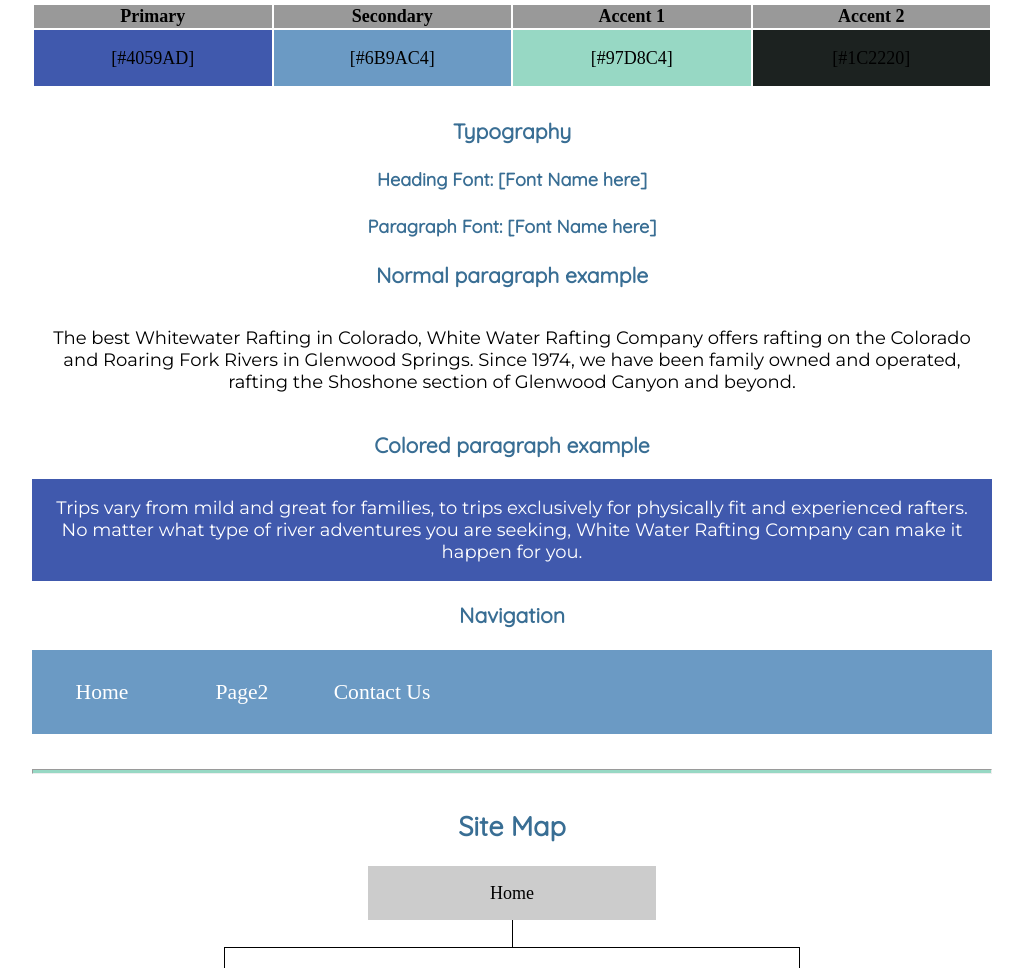
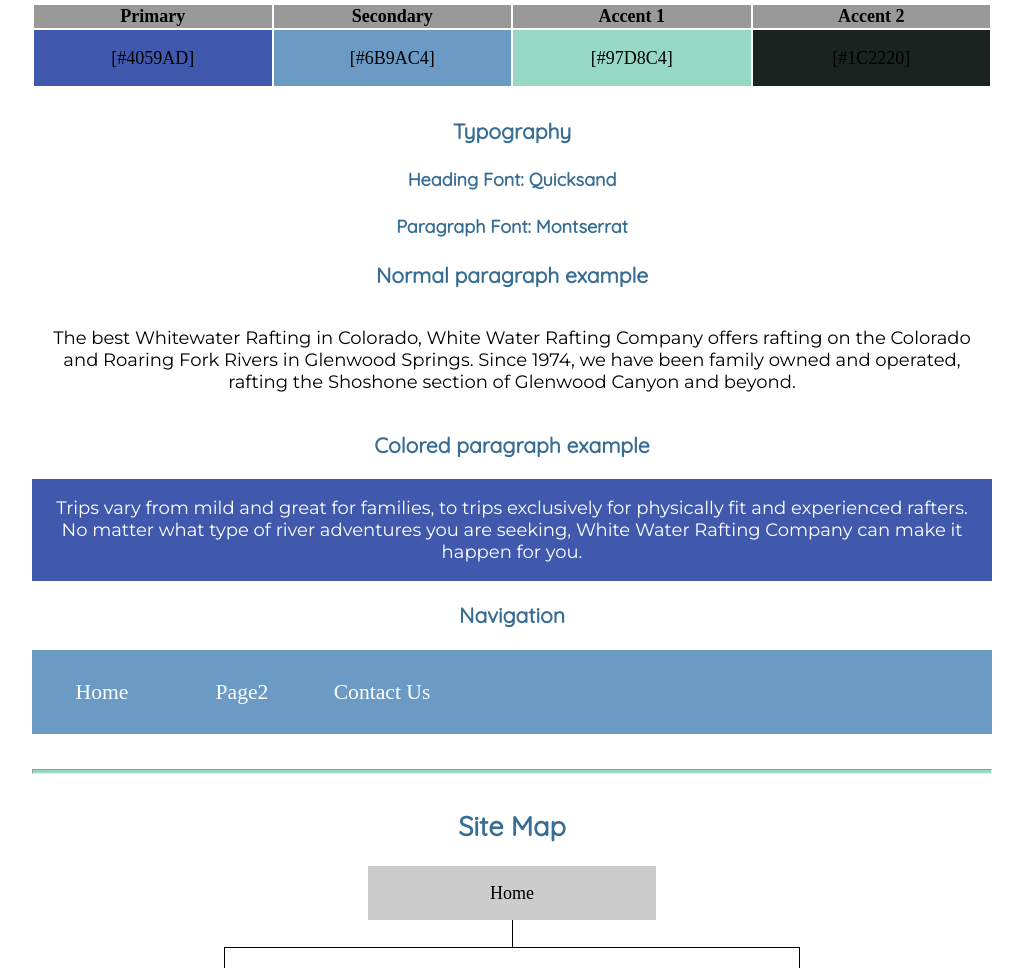
Before and after one commit to petersonBrandon/WDD130, a plain HTML site: page wwr/site-plan-rafting.html in a window 1280 px wide. Shown: the part 1303-2271 px from the top of the page, without its empty margins (128-1151 px from the left). Drawn offline with Linux system fonts and the light colour scheme.

Commit message:
Fixed site plan fonts missing

```diff
--- a/wwr/site-plan-rafting.html
+++ b/wwr/site-plan-rafting.html
@@ -66,11 +66,11 @@
     <!-- Choose a font for your paragraphs (body copy) and headlines. What font(s) have you chosen? Think also about which of your colors above you might use for background and font colors. -->
 
     <h4>
-      Heading Font: [Font Name here]
+      Heading Font: Quicksand
       <!-- change this -->
     </h4>
     <h4>
-      Paragraph Font: [Font Name here]
+      Paragraph Font: Montserrat
       <!-- change this -->
     </h4>
     <h3>Normal paragraph example</h3>
```
